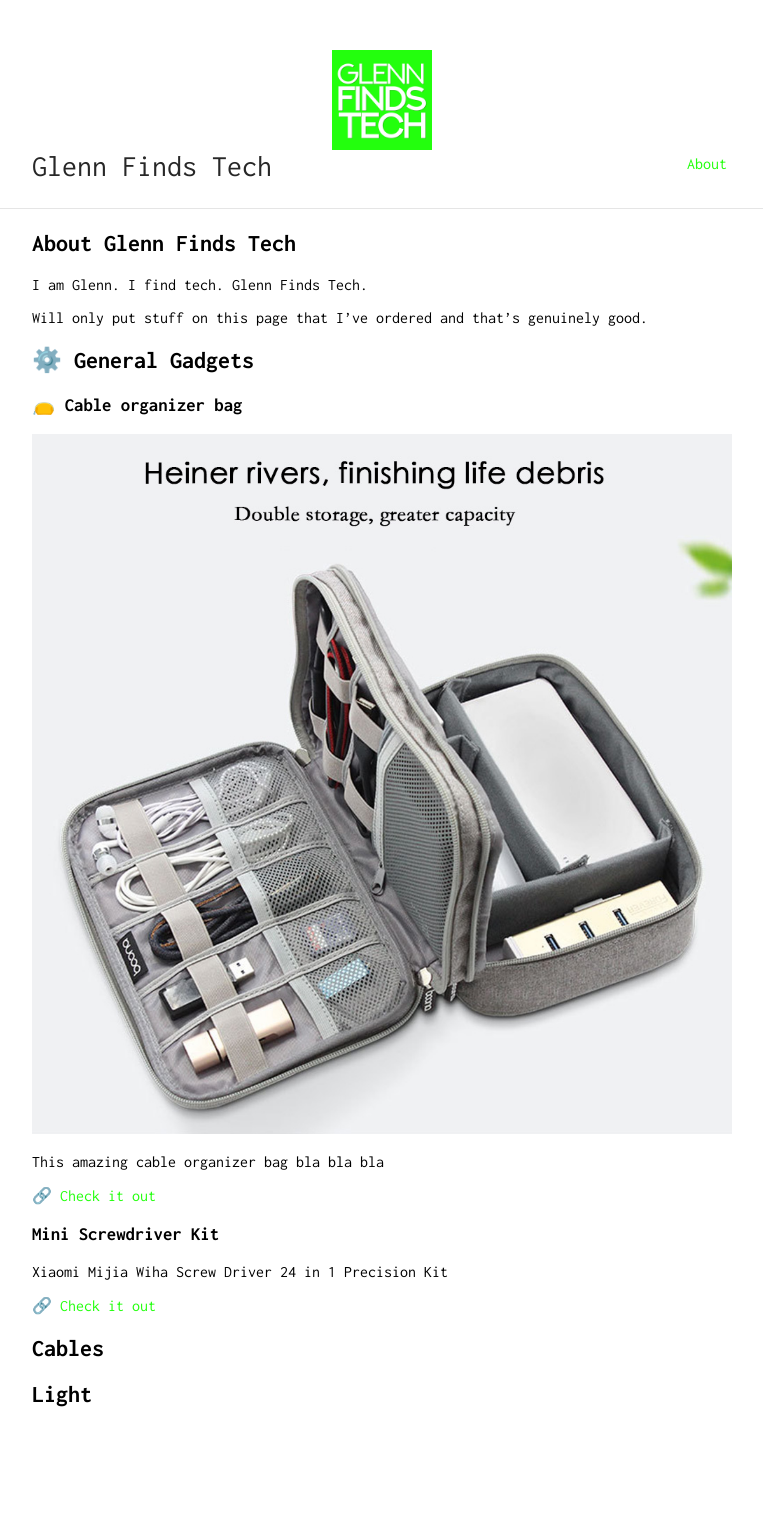
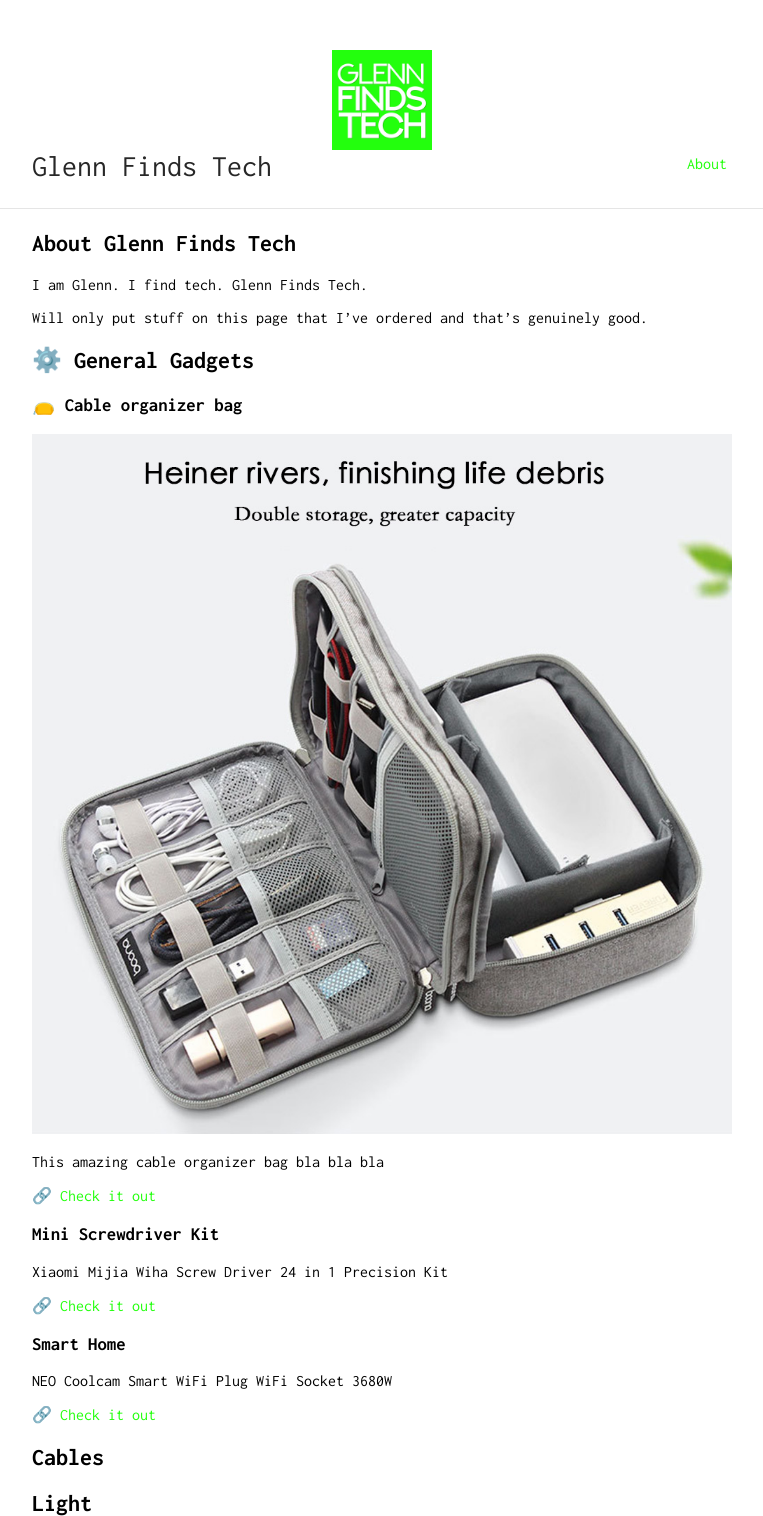
Before and after one commit to AtomicGlenn/GlennFindsTech, a Jekyll site: the page built from index.md, in a window 1280 px wide. Shown: the whole page, without its empty margins (258-1021 px from the left). Built offline with Jekyll 4.4.1, drawn with Linux system fonts in a browser that asks for light colours; our own code applies the rules of GitHub Pages for plain Markdown files; before the commit the page ends 1407 px from its top, so only the background shows below that.

Commit message:
Update index.md

```diff
--- a/index.md
+++ b/index.md
@@ -24,6 +24,12 @@ Xiaomi Mijia Wiha Screw Driver 24 in 1 Precision Kit
 
 🔗 [Check it out](http://s.click.aliexpress.com/e/4Ze2SyBq)
 
+### Smart Home
+
+NEO Coolcam Smart WiFi Plug WiFi Socket 3680W
+
+🔗 [Check it out](http://s.click.aliexpress.com/e/ls324rlW)
+
 ## Cables
 
 ## Light
```
